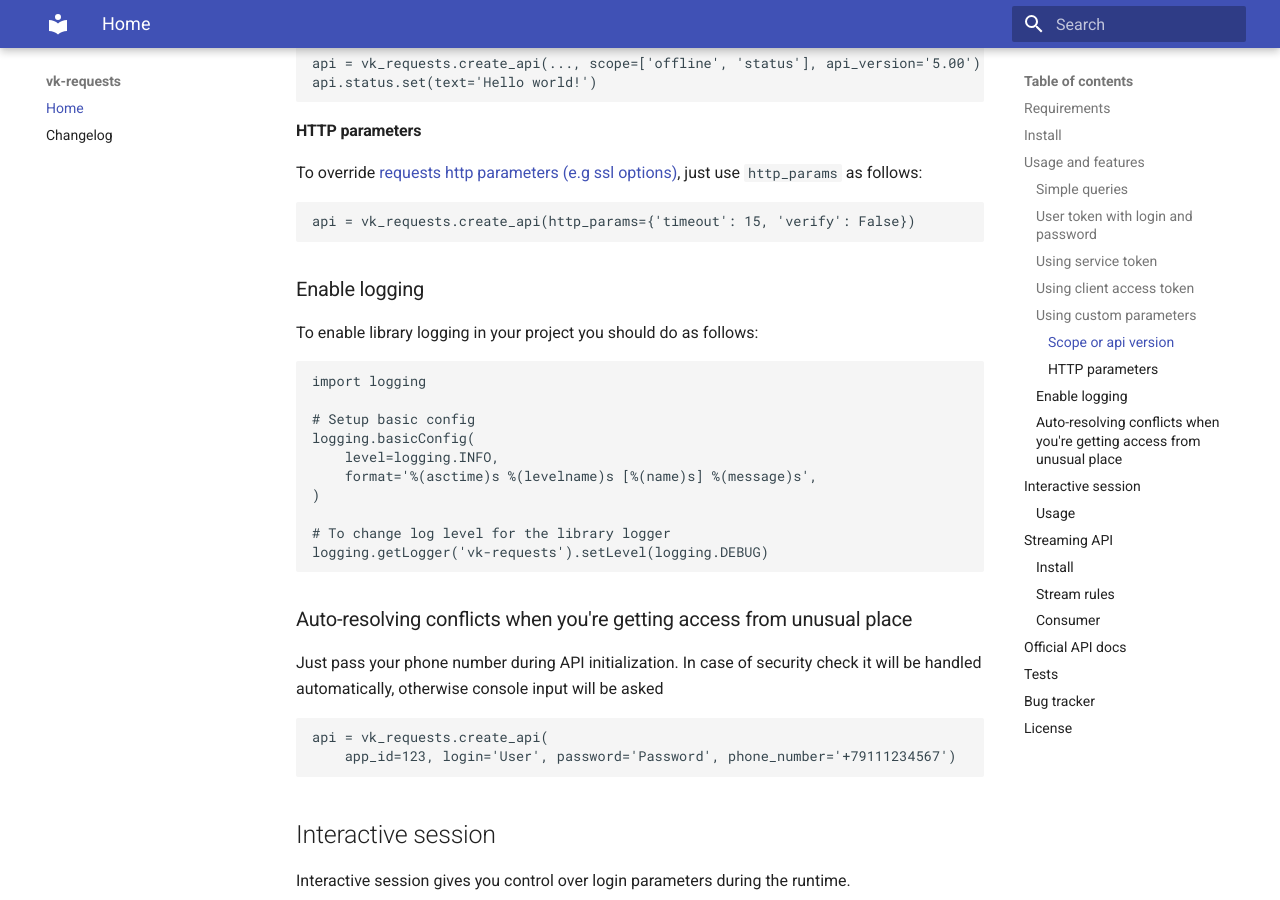
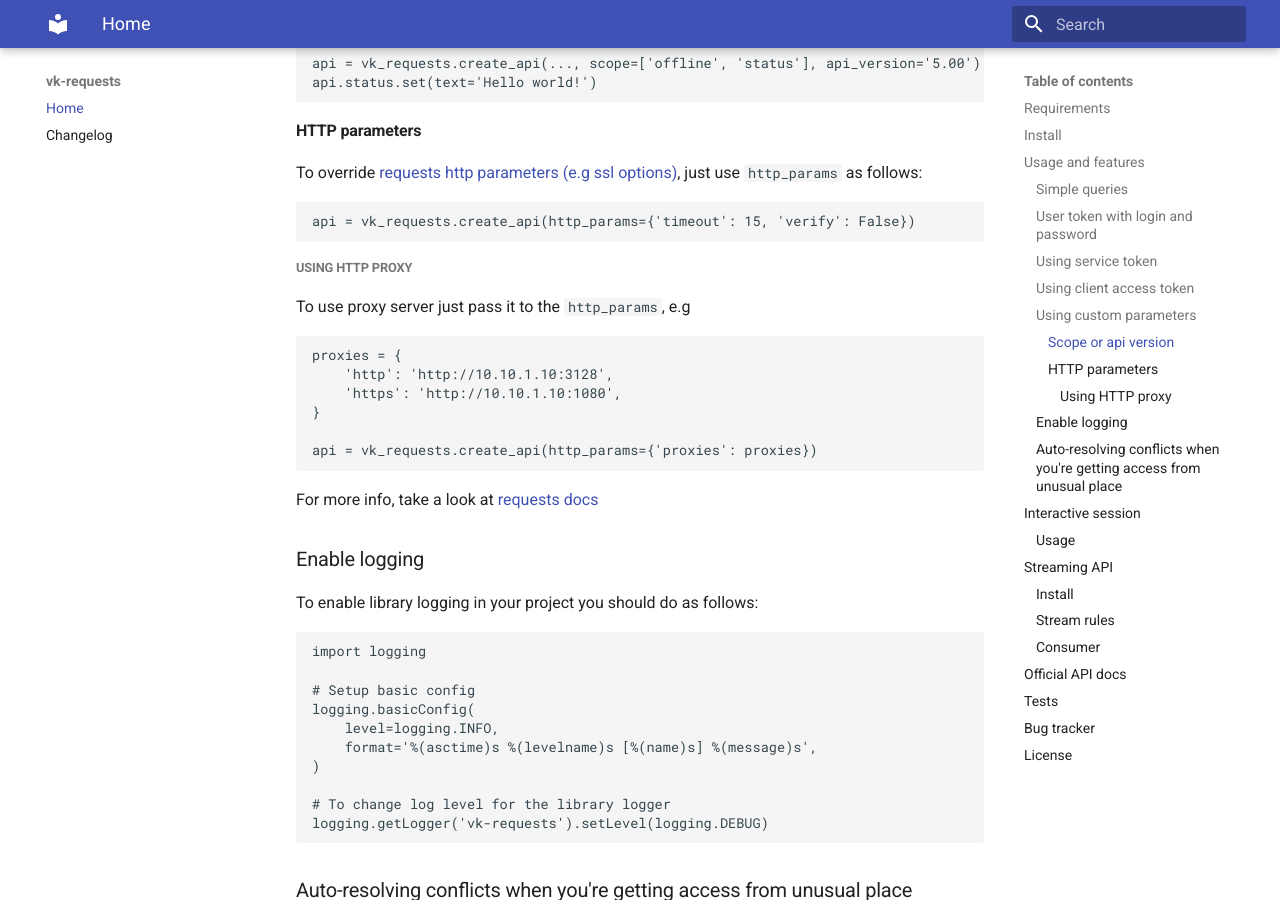
Before and after one commit to prawn-cake/vk-requests, an MkDocs documentation site: the page built from docs/index.md, in a window 1280 px wide and 900 px high, scrolled down 1594 px. Built offline with MkDocs 1.6.1 and Material for MkDocs 9.7.7, drawn with Linux system fonts in a browser that asks for light colours; old or Windows-style settings are respelled for this version of MkDocs.

Commit message:
#34: Added proxy docs

```diff
--- a/docs/index.md
+++ b/docs/index.md
@@ -73,6 +73,19 @@ To override [requests http parameters (e.g ssl options)](http://docs.python-requ
 just use `http_params` as follows:
 
     api = vk_requests.create_api(http_params={'timeout': 15, 'verify': False})
+
+##### Using HTTP proxy
+
+To use proxy server just pass it to the `http_params`, e.g
+
+    proxies = {
+        'http': 'http://10.10.1.10:3128',
+        'https': 'http://10.10.1.10:1080',
+    }
+
+    api = vk_requests.create_api(http_params={'proxies': proxies})
+
+For more info, take a look at [requests docs](http://docs.python-requests.org/en/master/user/advanced/#proxies)
 
 
 ### Enable logging
```
